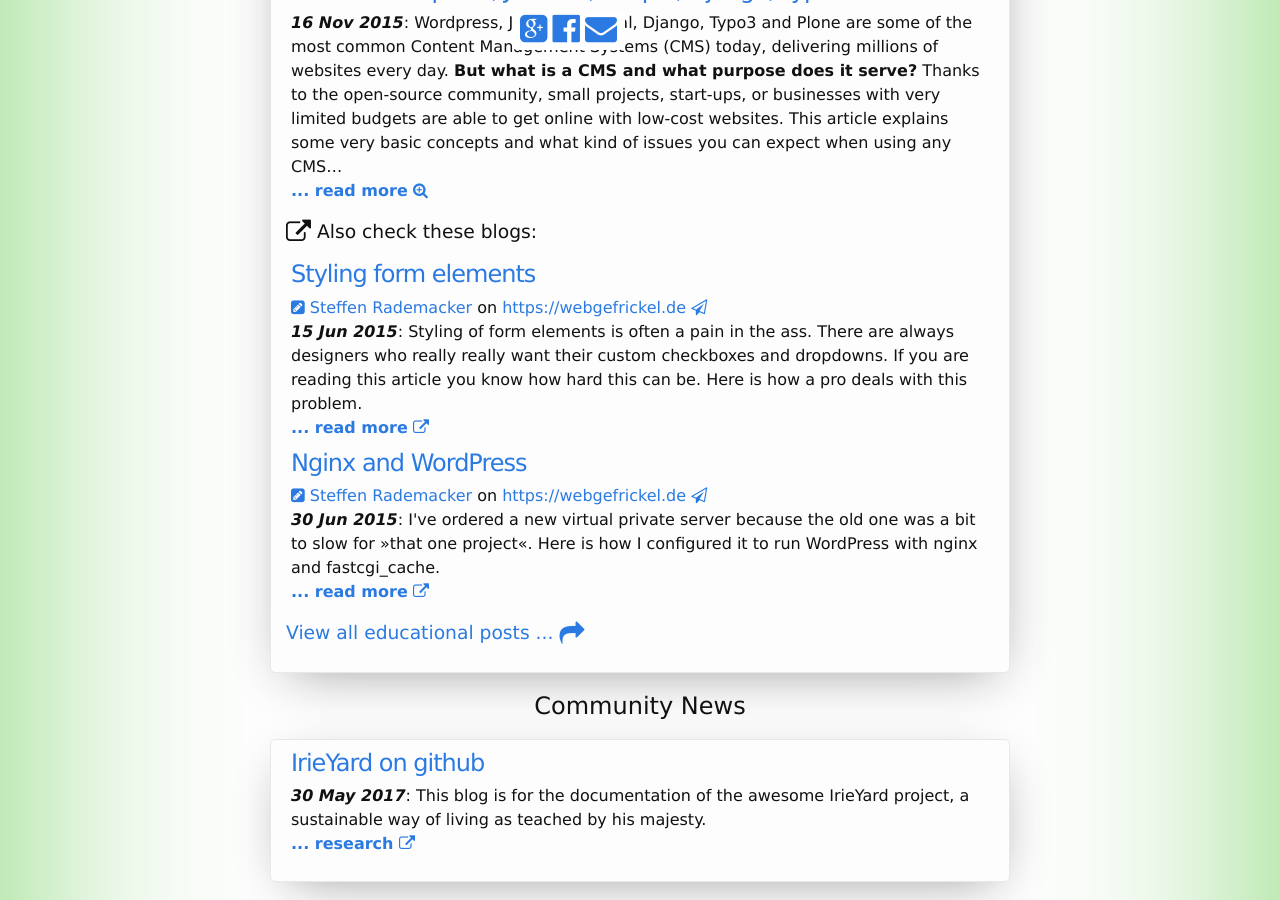
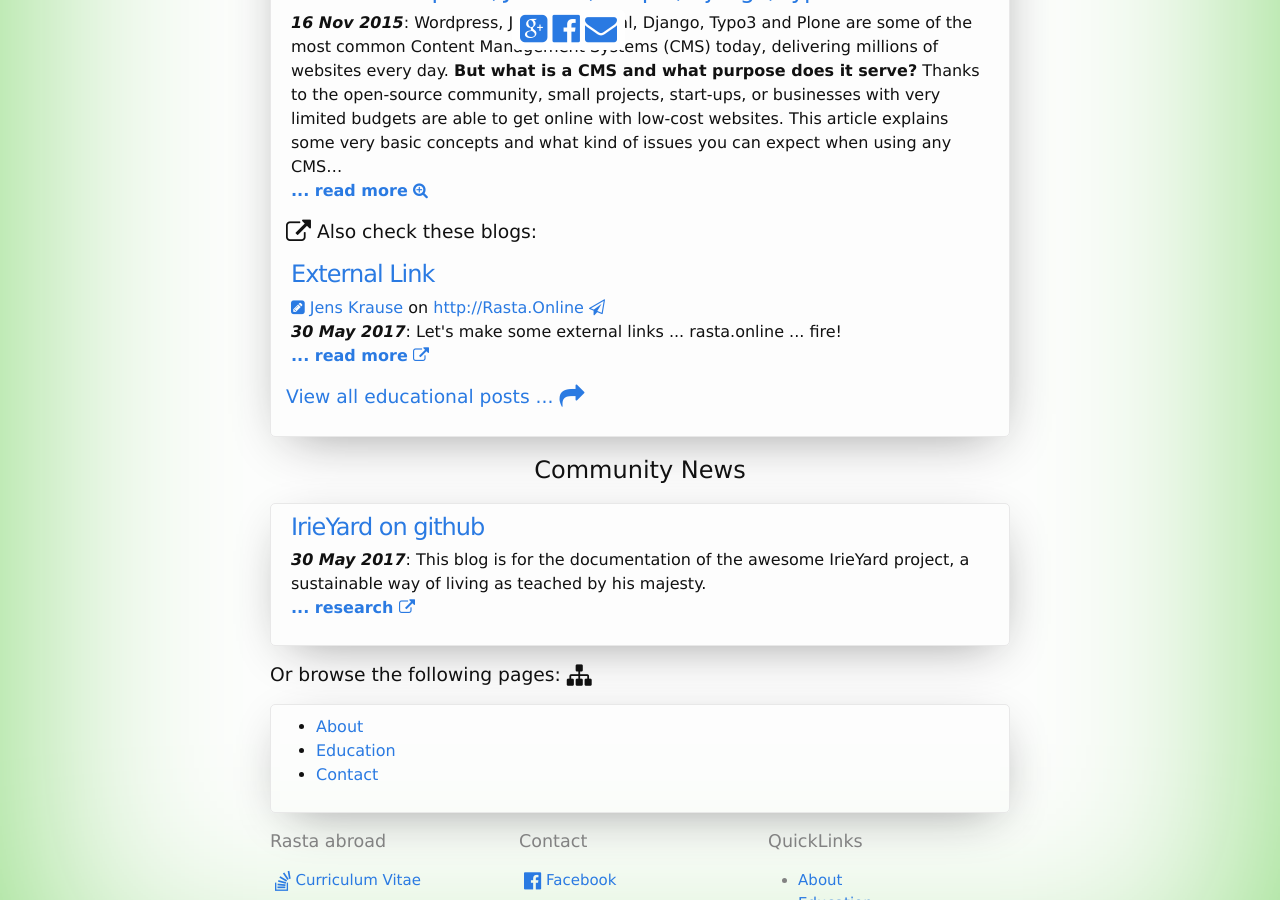
Before and after one commit to Solomonic/ital.yard, a Jekyll site: the page built from index.html, in a window 1280 px wide and 900 px high, scrolled down 1123 px. Built offline with Jekyll 4.4.1, drawn with Linux system fonts in a browser that asks for light colours.

Commit message:
Update articles.yml

```diff
--- a/_data/articles.yml
+++ b/_data/articles.yml
@@ -1,11 +1,5 @@
-- title: Styling form elements
-  author: webgefrickel
-  date: 15. June 2015
-  description: Styling of form elements is often a pain in the ass. There are always designers who really really want their custom checkboxes and dropdowns. If you are reading this article you know how hard this can be. Here is how a pro deals with this problem.
-  link: https://webgefrickel.de/blog/styling-form-elements
-
-- title: Nginx and WordPress
-  author: webgefrickel
-  date: 30. June 2015
-  description: I've ordered a new virtual private server because the old one was a bit to slow for »that one project«. Here is how I configured it to run WordPress with nginx and fastcgi_cache.
-  link: https://webgefrickel.de/blog/nginx-and-wordpress
+- title: External Link
+  author: jens
+  date: 30. Mai 2017
+  description: Let's make some external links ... rasta.online ... fire!
+  link: https://rasta.online
```
